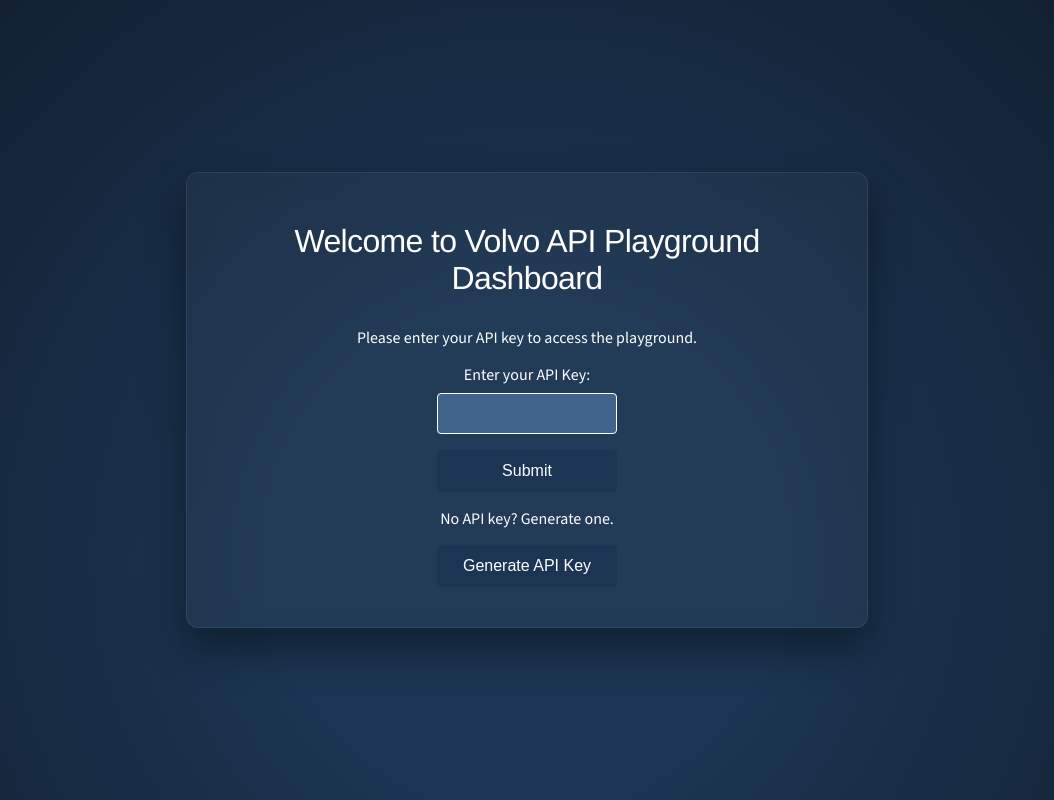
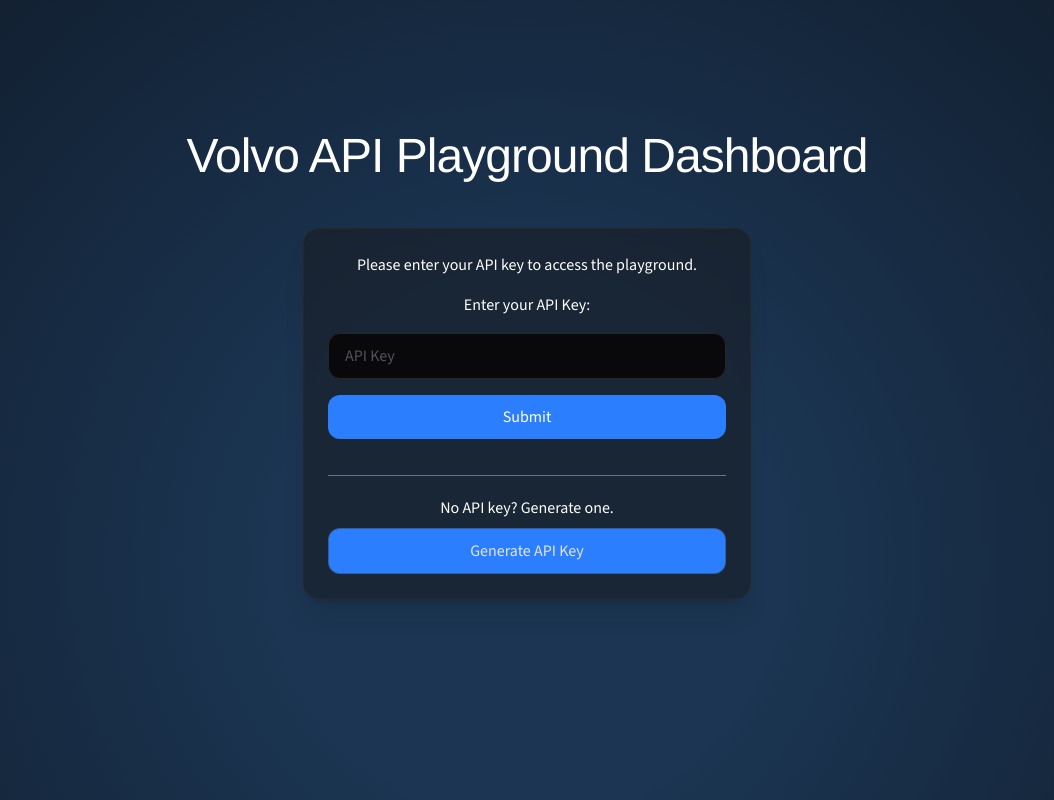
Before and after one commit to klswar0/Volvo-API-playground, a FastAPI app: page /internal/welcome in a window 1280 px wide. Shown: the whole page, without its empty margins (113-1167 px from the left). Run offline with FastAPI, Linux system fonts and the light colour scheme.

Commit message:
welcome tailwindcss

```diff
--- a/templates/welcome.css
+++ b/templates/welcome.css
@@ -5,79 +5,10 @@ body {
   background-attachment: fixed;
   color: #ffffff;
   font-family: "Source Sans 3", sans-serif;
-  margin: 0;
-  padding: 0;
-  text-align: center;
-
-  display: grid;
-  place-items: center;
-  min-height: 100vh;
 }
 
 h1 {
   font-family: "Arimo", sans-serif;
   font-weight: 350;
   letter-spacing: -0.02em;
-  padding: 10px;
-  margin: 0 0 20px 0;
 }
-
-.premium-card-dark {
-  background-color: rgba(255, 255, 255, 0.03);
-  backdrop-filter: blur(12px);
-  border: 1px solid rgba(255, 255, 255, 0.08);
-  border-radius: 12px;
-  padding: 40px;
-  width: 90%;
-  max-width: 600px;
-  box-shadow: 0 20px 40px rgba(0, 0, 0, 0.4);
-}
-
-
-.input-form input {
-  width: 30%;
-  padding: 12px;
-  margin: 8px auto;
-  box-sizing: border-box;
-  border: 1px solid #ffffff;
-  background-color: #40638a;
-  color: #ffffff;
-  border-radius: 4px;
-}
-
-#submit-btn {
-  display: block;
-  width: 30%;
-  background-color: #1b3552;
-  color: #ffffff;
-  padding: 12px;
-  margin: 8px auto;
-  border: none;
-  border-radius: 4px;
-  cursor: pointer;
-  font-size: 16px;
-  transition: background-color 0.3s ease, transform 0.2s ease;
-}
-
-#submit-btn:hover, .generate-button:hover {
-  background-color: #40638a;
-}
-
-.generate-button {
-  width: 30%;
-  background-color: #1b3552;
-  color: #ffffff;
-  padding: 12px 24px;
-  border: none;
-  border-radius: 4px;
-  cursor: pointer;
-  font-size: 16px;
-  transition: background-color 0.3s ease, transform 0.2s ease;
-}
-#submit-btn, .generate-button {
-  transition: background-color 0.2s ease, transform 0.1s ease;
-}
-
-#submit-btn:active, .generate-button:active {
-  transform: scale(0.97);
-}
--- a/templates/welcome.html
+++ b/templates/welcome.html
@@ -1,38 +1,45 @@
 <!DOCTYPE html>
-    <html>
+<html lang="en">
+
 <head>
-
+    <meta charset="UTF-8">
+    <meta name="viewport" content="width=device-width, initial-scale=1.0">
     <title>Playground login</title>
     <script src="https://unpkg.com/htmx.org@2.0.10/dist/htmx.min.js"></script>
-
+    <script src="https://cdn.jsdelivr.net/npm/@tailwindcss/browser@4"></script>
     <link rel="stylesheet" href="welcome.css">
 
+</head>
 
-    </head>
-    <body>
-        <div class="premium-card-dark">
-        <div id="welcome-form">
-        <h1>Welcome to Volvo API Playground Dashboard</h1>
+<body class="min-h-screen text-zinc-200 flex flex-col items-center justify-center p-6 md:p-16 selection:bg-sky-300 selection:text-white ">
+    <div class="flex-1"></div>
+    <header class="max-w-4xl w-full text-center mb-12 space-y-4">
+        <h1 class="text-4xl  md:text-5xl">Volvo API Playground Dashboard</h1>
+    </header>
+    <main class="w-full max-w-md">
+        <section class="p-6 bg-zinc-900/50 border border-zinc-800 rounded-2xl shadow-xl backdrop-blur-sm space-y-4">
+
+            <div class=" flex flex-col gap-4 text-center">
                 <p>Please enter your API key to access the playground.</p>
-        <form hx-get="/internal/welcome/Check" hx-target="#error-message" class="input-form">
-            <label>Enter your API Key:</label><br>
-            <input type="text" id="vcc_api_key" name="vcc_api_key" required >
-            <input id="submit-btn" type="submit" value="Submit">
+            <form hx-get="/internal/welcome/Check" hx-target="#error-message" class="flex flex-col gap-4" >
+
+                <label>Enter your API Key:</label>
+                <input type="text" id="vcc_api_key" name="vcc_api_key" placeholder="API Key" required class="w-full px-4 py-2.5 bg-zinc-950 border border-zinc-800 rounded-xl text-zinc-100 placeholder-zinc-600 focus:outline-none focus:ring-2 focus:ring-blue-300 focus:border-transparent transition-all">
+                <input id="submit-btn" type="submit" value="Submit" class="w-full px-4 py-2.5 bg-blue-500 text-white rounded-xl hover:bg-sky-700 focus:outline-none focus:ring-2 focus:ring-blue-300 focus:ring-offset-1 transition-all">
             </form>
             <div id="error-message"></div>
-        </div>
+            <hr class="border-slate-500 my-1">
             <div id="generate-api-key">
                 <p>No API key? Generate one.</p>
-        <button
-            class="generate-button"
-            hx-get="/internal/welcome/APIKey"
-            hx-target="#generate-api-key"
-            hx-swap="outerHTML"
-
-        >
+                <button hx-get="/internal/welcome/APIKey" hx-target="#generate-api-key"
+                    hx-swap="outerHTML"  class="w-full mt-2 px-4 py-2.5 bg-blue-500 hover:bg-sky-700 text-zinc-200 rounded-xl border border-zinc-700/50 transition-colors whitespace-nowrap">
                     Generate API Key
                 </button>
             </div>
             </div>
+        </section>
+    </main>
+    <div class="flex-2"></div>
 </body>
+
 </html>
```
Lines whose indentation alone changed are shown as unchanged.
